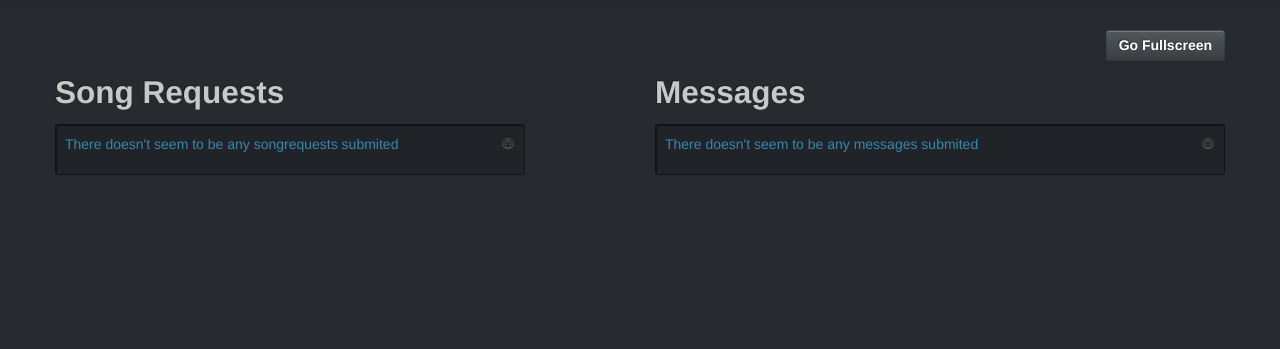
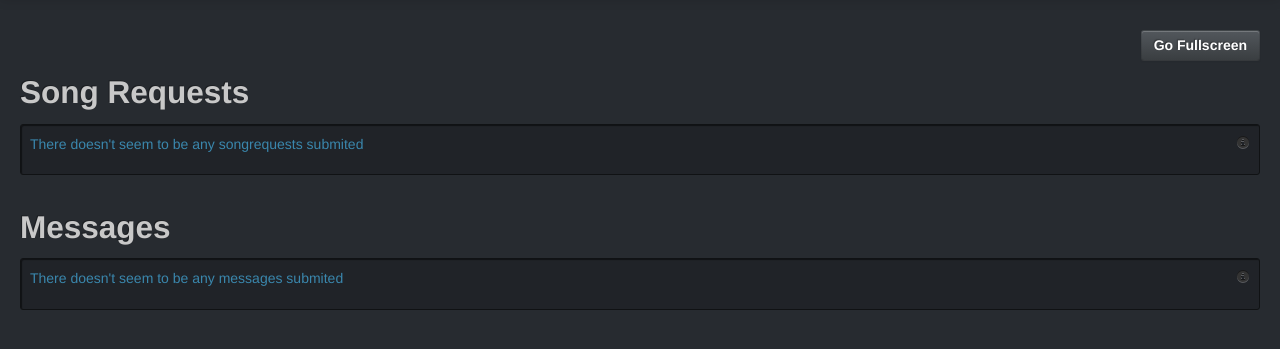
Before and after one commit to juliuxu/EscapeDJSystem, a Django app: template escapedjsystem/escapedjsystem/templates/esc_djview.html in a window 1280 px wide. Shown: the part 41-390 px from the top of the page. Run offline with Django 3.2, Linux system fonts and the light colour scheme; the template is opened without the code that fills it, so the values that code supplies are empty.

Commit message:
fixed up shit and made fluid

```diff
--- a/escapedjsystem/escapedjsystem/templates/esc_base.html
+++ b/escapedjsystem/escapedjsystem/templates/esc_base.html
@@ -88,7 +88,7 @@
       </div>
     </div>
 
-    <div class="container" id="main">
+    <div class="container-fluid" id="main">
 
       <h1 id="title_h1">{{ title }}</h1>
       {% block content %}{% endblock %}
--- a/escapedjsystem/escapedjsystem/templates/esc_djview.html
+++ b/escapedjsystem/escapedjsystem/templates/esc_djview.html
@@ -2,16 +2,18 @@
 {% block nav-djview-class %}active{% endblock %}
 
 {% block content %}
-<div class="row">
+<div class="row-fluid">
 <div class="span12">
 	<button id="fullscreenButton" class="btn pull-right">Go Fullscreen</button>
 </div>
 </div>
 
-<div class="row">
-{% include "esc_elementlist.html" with e_name="songrequest" e_names="songrequests" e_title="Song Requests" e_url="getsongrequests" e_max="7" e_elements=songrequests span_value="span5" offset_value="" %}
+<div class="row-fluid">
+{% include "esc_elementlist.html" with e_name="songrequest" e_names="songrequests" e_title="Song Requests" e_url="getsongrequests" e_max="7" e_elements=songrequests span_value="span12" offset_value="" %}
+</div>
 
-{% include "esc_elementlist.html" with e_name="message" e_names="messages" e_title="Messages" e_url="getmessages" e_max="7" e_elements=msgs span_value="span6" offset_value="offset1" %}
+<div class="row-fluid">
+{% include "esc_elementlist.html" with e_name="message" e_names="messages" e_title="Messages" e_url="getmessages" e_max="7" e_elements=msgs span_value="span12" offset_value="" %}
 </div>
 
 
@@ -73,5 +75,4 @@ function unfullScreen() {
 }
 </script>
 
-</div>
 {% endblock %}
--- a/escapedjsystem/escapedjsystem/templates/esc_elementlist.html
+++ b/escapedjsystem/escapedjsystem/templates/esc_elementlist.html
@@ -4,23 +4,25 @@ Requires:
 {% endcomment %}
 <div class="{{ span_value }} {{ offset_value }}" id="{{ e_names }}">
 	<h2>{{ e_title }}</h2>
-	<div class="row">
 	{% for x in e_elements %}
-		<div class="{{ span_value }}">
+		<div class="row-fluid">
+			<div class="span12">
 				<div class="well well-small {{ e_name }}" id="{{ e_name }}_{{x.pk}}">
 					<span class="pull-right muted timesince" title="{{x.date|date:"c"}}">{{ x.date|timesince }}</span>
 					<span class="">{% if x.text %}{{x.text}}{% else %}{{x.song.text}}{% endif %}</span>
 				</div>
 			</div>
+		</div>
 	{% empty %}
-		<div class="{{ span_value }}">
+		<div class="row-fluid">
+			<div class="span12">
 				<div class="well well-small" id="{{ e_names }}_empty">
 					<i class="icon-info-sign pull-right"></i>
 					<p class="text-info">There doesn't seem to be any {{e_names}} submited</p>
 				</div>
 			</div>
+		</div>
 	{% endfor %}
-	</div>
 </div>
 
 <script type="text/javascript">
@@ -65,13 +67,15 @@ $("#{{e_names}}").find(".timesince").timesince({
 			}
 			//Add new elements
 	        for (var i = 0; i < data.length; i++) {
-	        	$('<div class="{{ span_value }}">\
+	        	$('<div class="row-fluid">\
+		        		<div class="span12">\
 			        		<div class=\"well well-small {{e_name}}\" id=\"{{e_name}}_'+ data[i]['pk'] +'\">\
 								<span class=\"pull-right muted timesince\" title=\"' + data[i]['date'] + '\"></span>\
 								<span class=\"\">' + data[i]['text'] + '</span>\
 							</div>\
 						</div>\
-	        		').hide().prependTo( $('#{{e_names}}').find('.row') ).fadeIn().find('.timesince').timesince({refreshMs: 1 * 60 * 1000});
+					</div>\
+	        		').hide().insertAfter( $('#{{e_names}}').find('h2') ).fadeIn().find('.timesince').timesince({refreshMs: 1 * 60 * 1000});
 
 			}
 
--- a/escapedjsystem/escapedjsystem/templates/esc_newmessage.html
+++ b/escapedjsystem/escapedjsystem/templates/esc_newmessage.html
@@ -4,7 +4,7 @@
 
 {% block nav-newmessage-class %}active{% endblock %}
 {% block content %}
-<div class="row">
+<div class="row-fluid">
 {% include "esc_newmessage_form.html" with span_value="span12" %}
 </div>
 {% endblock %}
--- a/escapedjsystem/escapedjsystem/templates/esc_songrequest.html
+++ b/escapedjsystem/escapedjsystem/templates/esc_songrequest.html
@@ -3,7 +3,7 @@
 
 {% block nav-songrequest-class %}active{% endblock %}
 {% block content %}
-<div class="row">
+<div class="row-fluid">
 {% include "esc_songrequest_form.html" with span_value="span12" %}
 </div>
 {% endblock %}
```
Also changed, not shown: escapedjsystem/escapedjsystem/templates/esc_home.html (+4 -4 lines). Lines whose indentation alone changed are shown as unchanged.
